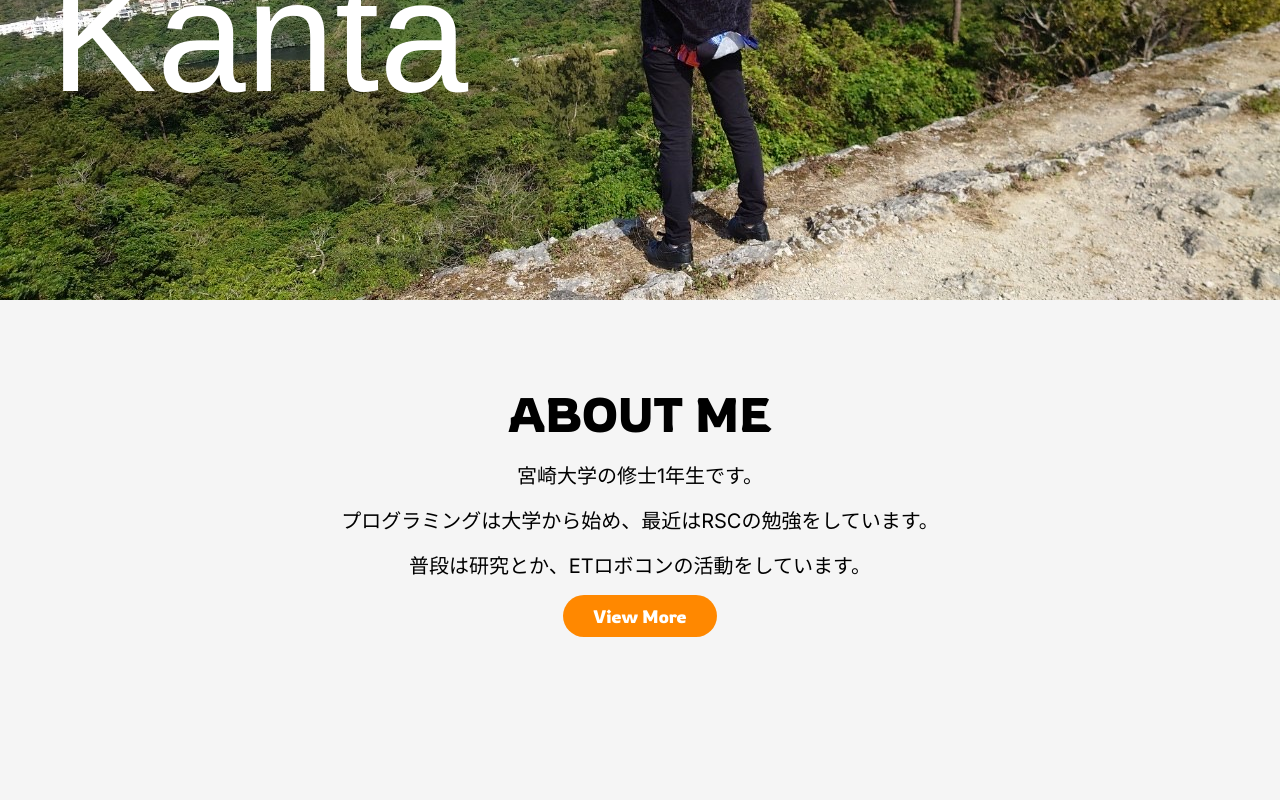
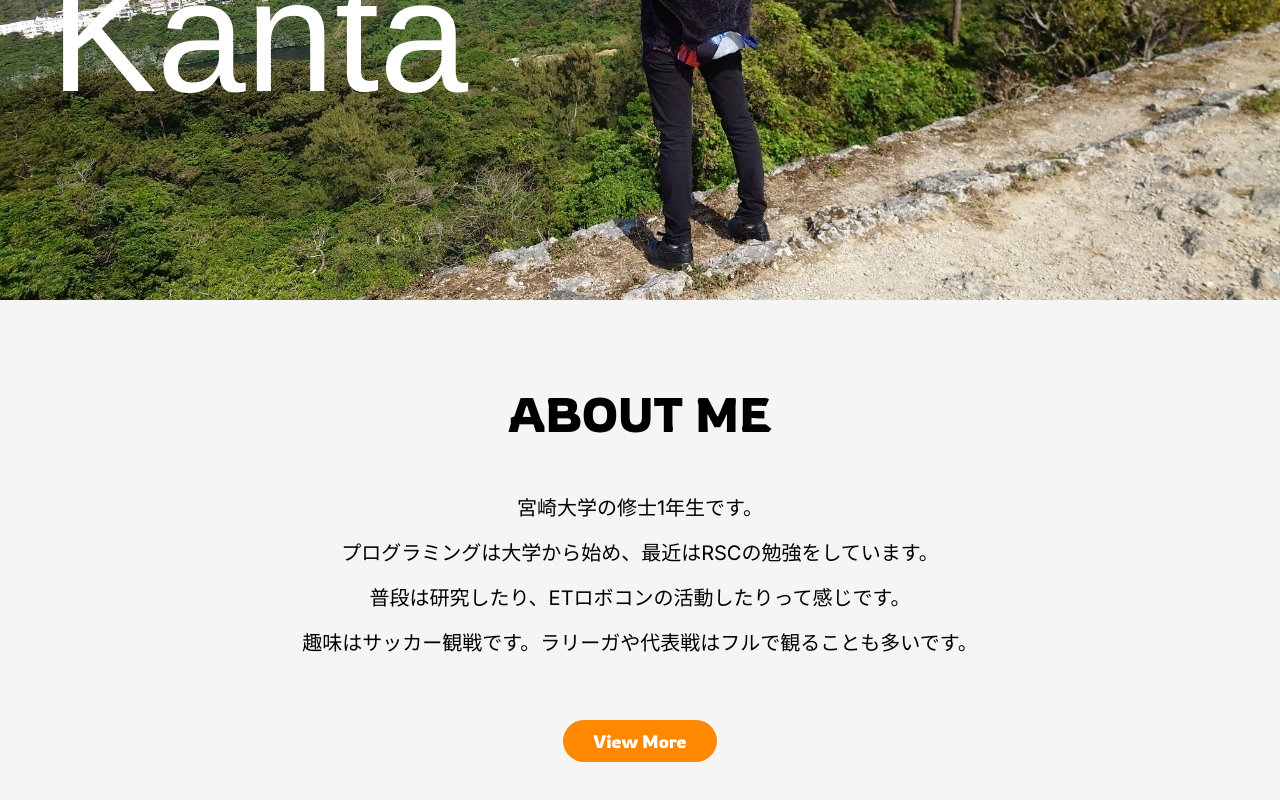
Before and after one commit to KakinokiKanta/about-kakinoki, a Next.js app: page / in a window 1280 px wide. Shown: the part 340-1140 px from the top of the page. Before the commit the page ends 1073 px from the top, so only its background shows below. Built offline with nearby package versions, Linux system fonts and the light colour scheme; a web font is replaced by a local one.

Commit message:
update: ホームABOUTの調整

```diff
--- a/src/app/_components/HomeAbout/HomeAbout.module.css
+++ b/src/app/_components/HomeAbout/HomeAbout.module.css
@@ -11,7 +11,7 @@
 
 .head {
   font-size: 48px;
-  margin: 1rem;
+  margin-bottom: 3rem;
 }
 
 .description {
--- a/src/app/_components/HomeAbout/index.tsx
+++ b/src/app/_components/HomeAbout/index.tsx
@@ -11,7 +11,10 @@ export const HomeAbout = () => {
         プログラミングは大学から始め、最近はRSCの勉強をしています。
       </p>
       <p className={styles.description}>
-        普段は研究とか、ETロボコンの活動をしています。
+        普段は研究したり、ETロボコンの活動したりって感じです。
+      </p>
+      <p className={styles.description}>
+        趣味はサッカー観戦です。ラリーガや代表戦はフルで観ることも多いです。
       </p>
       <LinkButton href="/about" />
     </section>
--- a/src/components/LinkButton/LinkButton.module.css
+++ b/src/components/LinkButton/LinkButton.module.css
@@ -2,7 +2,7 @@
   font-size: 18px;
   color: #fff;
   padding: 10px 30px;
-  margin-bottom: 1rem;
+  margin: 3rem;
   border-radius: 100px;
   border: none;
   background-color: #f80;
```
